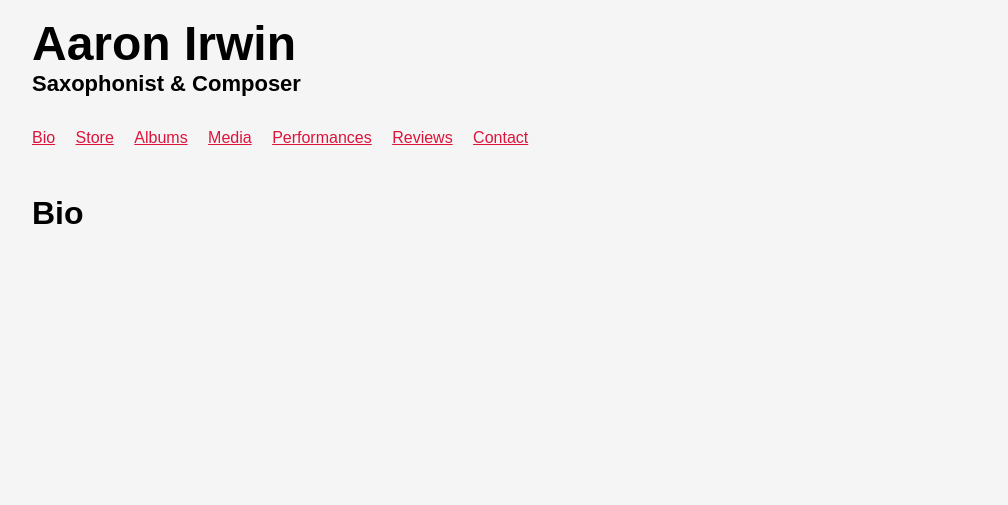
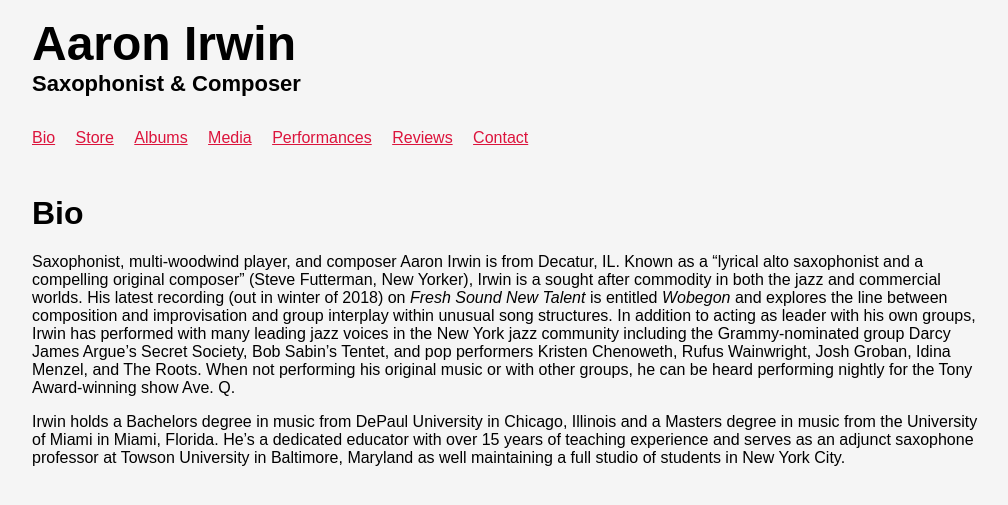
Before and after one commit to ryanve/aaronirwin.com, a Jekyll site: the page built from bio.md, in a window 1280 px wide. Shown: the top 505 px of the page, without its empty margins (128-1136 px from the left). Built offline with Jekyll 4.4.1, drawn with Linux system fonts in a browser that asks for light colours.

Commit message:
Paste in bio text in markdown format (#11)

```diff
--- a/bio.md
+++ b/bio.md
@@ -3,3 +3,7 @@ title: Bio
 ---
 
 # Bio
+
+Saxophonist, multi-woodwind player, and composer Aaron Irwin is from Decatur, IL. Known as a <q>lyrical alto saxophonist and a compelling original composer</q> (Steve Futterman, New Yorker), Irwin is a sought after commodity in both the jazz and commercial worlds. His latest recording (out in winter of 2018) on *Fresh Sound New Talent* is entitled *Wobegon* and explores the line between composition and improvisation and group interplay within unusual song structures. In addition to acting as leader with his own groups, Irwin has performed with many leading jazz voices in the New York jazz community including the Grammy-nominated group Darcy James Argue's Secret Society, Bob Sabin's Tentet, and pop performers Kristen Chenoweth, Rufus Wainwright, Josh Groban, Idina Menzel, and The Roots. When not performing his original music or with other groups, he can be heard performing nightly for the Tony Award-winning show Ave. Q.
+
+Irwin holds a Bachelors degree in music from DePaul University in Chicago, Illinois and a Masters degree in music from the University of Miami in Miami, Florida. He's a dedicated educator with over 15 years of teaching experience and serves as an adjunct saxophone professor at Towson University in Baltimore, Maryland as well maintaining a full studio of students in New York City.
```
